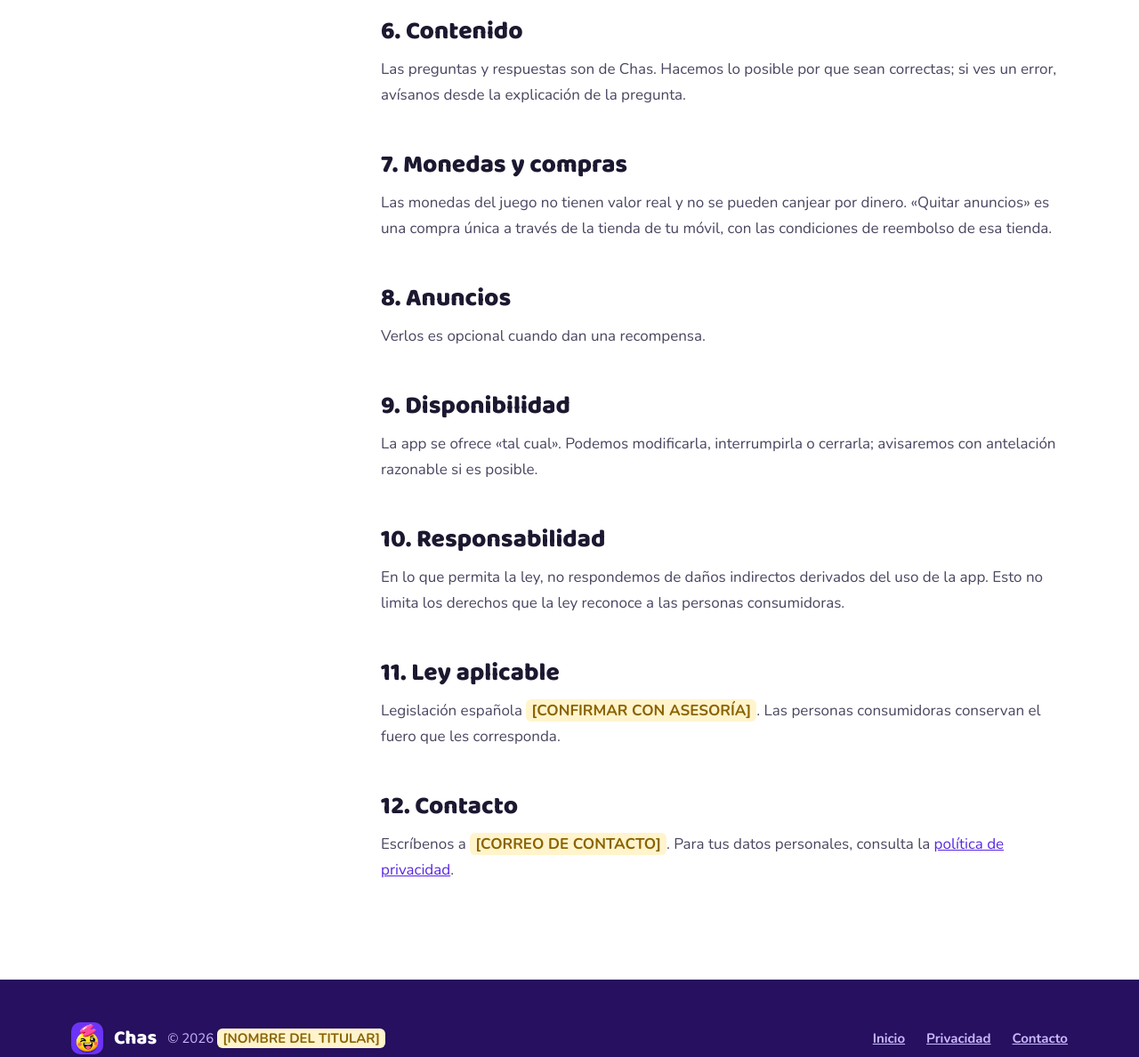
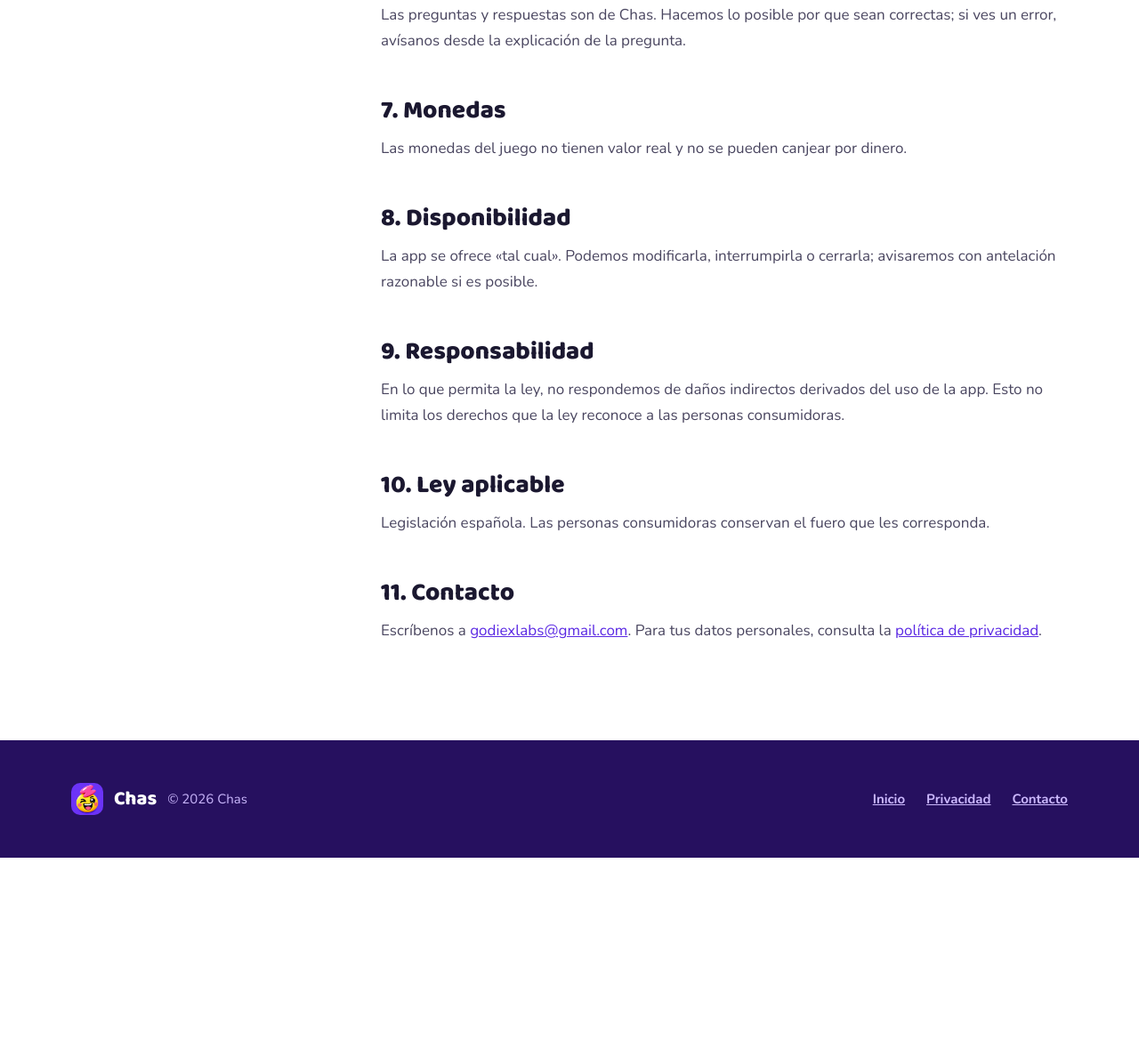
Before and after one commit to godiexlabs/chas, a plain HTML site: page condiciones.html in a window 1280 px wide. Shown: the part 1097-2285 px from the top of the page at 89% size. After the commit the page ends 2061 px from the top, so only its background shows below. Drawn offline with nearby package versions, Linux system fonts and the light colour scheme.

Commit message:
Add files via upload

```diff
--- a/condiciones.html
+++ b/condiciones.html
@@ -29,7 +29,7 @@
     </nav>
     <div class="page-head">
       <h1>Condiciones de uso</h1>
-      <p class="lead">Las reglas para jugar a Chas. Última actualización: <span class="ph">[FECHA]</span></p>
+      <p class="lead">Las reglas para jugar a Chas.</p>
     </div>
   </div>
 </header>
@@ -42,15 +42,15 @@
       <div class="side-links">
         <a href="#c1">1. Qué es Chas</a>
         <a href="#c4">4. Comportamiento</a>
-        <a href="#c7">7. Monedas y compras</a>
-        <a href="#c10">10. Responsabilidad</a>
-        <a href="#c12">12. Contacto</a>
+        <a href="#c7">7. Monedas</a>
+        <a href="#c9">9. Responsabilidad</a>
+        <a href="#c11">11. Contacto</a>
       </div>
     </nav>
 
     <article class="doc">
       <h2 id="c1">1. Qué es Chas</h2>
-      <p>Un juego de preguntas de cultura general para jugar con amigos. <span class="ph">[NOMBRE O RAZÓN SOCIAL]</span> es su titular.</p>
+      <p>Un juego de preguntas de cultura general para jugar con amigos.</p>
 
       <h2>2. Quién puede usarlo</h2>
       <p>Personas de <strong>16 años o más</strong>.</p>
@@ -67,23 +67,20 @@
       <h2>6. Contenido</h2>
       <p>Las preguntas y respuestas son de Chas. Hacemos lo posible por que sean correctas; si ves un error, avísanos desde la explicación de la pregunta.</p>
 
-      <h2 id="c7">7. Monedas y compras</h2>
-      <p>Las monedas del juego no tienen valor real y no se pueden canjear por dinero. «Quitar anuncios» es una compra única a través de la tienda de tu móvil, con las condiciones de reembolso de esa tienda.</p>
+      <h2 id="c7">7. Monedas</h2>
+      <p>Las monedas del juego no tienen valor real y no se pueden canjear por dinero.</p>
 
-      <h2>8. Anuncios</h2>
-      <p>Verlos es opcional cuando dan una recompensa.</p>
-
-      <h2>9. Disponibilidad</h2>
+      <h2>8. Disponibilidad</h2>
       <p>La app se ofrece «tal cual». Podemos modificarla, interrumpirla o cerrarla; avisaremos con antelación razonable si es posible.</p>
 
-      <h2 id="c10">10. Responsabilidad</h2>
+      <h2 id="c9">9. Responsabilidad</h2>
       <p>En lo que permita la ley, no respondemos de daños indirectos derivados del uso de la app. Esto no limita los derechos que la ley reconoce a las personas consumidoras.</p>
 
-      <h2>11. Ley aplicable</h2>
-      <p>Legislación española <span class="ph">[CONFIRMAR CON ASESORÍA]</span>. Las personas consumidoras conservan el fuero que les corresponda.</p>
+      <h2>10. Ley aplicable</h2>
+      <p>Legislación española. Las personas consumidoras conservan el fuero que les corresponda.</p>
 
-      <h2 id="c12">12. Contacto</h2>
-      <p>Escríbenos a <span class="ph">[CORREO DE CONTACTO]</span>. Para tus datos personales, consulta la <a href="privacidad.html">política de privacidad</a>.</p>
+      <h2 id="c11">11. Contacto</h2>
+      <p>Escríbenos a <a href="mailto:godiexlabs@gmail.com">godiexlabs@gmail.com</a>. Para tus datos personales, consulta la <a href="privacidad.html">política de privacidad</a>.</p>
     </article>
   </div>
 </main>
@@ -93,12 +90,12 @@
     <div class="foot-brand">
       <img src="assets/chas-icon.png" alt="" width="36" height="36">
       <strong>Chas</strong>
-      <span>© <span data-year>2026</span> <span class="ph">[NOMBRE DEL TITULAR]</span></span>
+      <span>© <span data-year>2026</span> Chas</span>
     </div>
     <div class="foot-links">
       <a href="index.html">Inicio</a>
       <a href="privacidad.html">Privacidad</a>
-      <a href="mailto:[CORREO DE CONTACTO]">Contacto</a>
+      <a href="mailto:godiexlabs@gmail.com">Contacto</a>
     </div>
   </div>
 </footer>
```
Also changed, not shown: index.html (+2 -2 lines), privacidad.html (+6 -9 lines), 1 other file.
